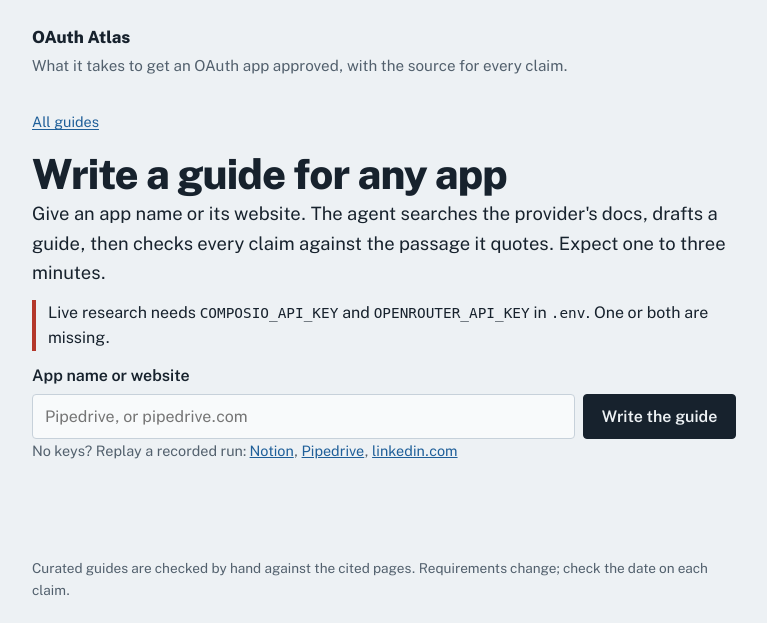
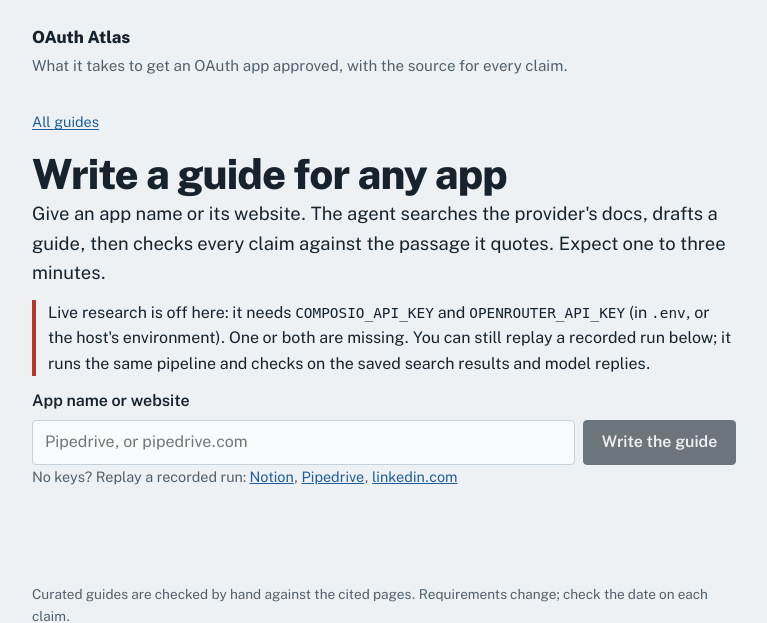
Before and after one commit to Arjade25/OAuth-Atlas, a FastAPI app: page /generate in a window 1280 px wide. Shown: the top 623 px of the page, without its empty margins (256-1023 px from the left). Run offline with FastAPI, Linux system fonts and the light colour scheme.

Commit message:
Make the app deployable as a public demo on Render
- render.yaml: free web service, uvicorn on $PORT, health check on
  /api/guides, keys as unsynced secrets, LLM support judge (PyTorch does
  not fit the free plan).
- With no API keys the site runs in replay mode: the Write button is
  disabled with an explanation, and a live request points to the recorded
  runs instead of failing at setup.
- Live runs are capped (LIVE_RUNS_PER_HOUR, default 6) and run one at a
  time, so a public link cannot exhaust the free API quota. Replays are
  never capped.
- README: a Try it section for reviewers and deploy steps; 112 tests.

Co-Authored-By: Claude Opus 5.5 <noreply@anthropic.com>
Claude-Session: https://claude.ai/code/session_013wwgskm9hnoMAynb16e64E

```diff
--- a/atlas/app.py
+++ b/atlas/app.py
@@ -7,7 +7,11 @@ from __future__ import annotations
 
 import json
 import os
+import threading
+import time
+from collections import deque
 from pathlib import Path
+from typing import Optional
 
 from fastapi import FastAPI, HTTPException, Request
 from fastapi.responses import HTMLResponse, JSONResponse, StreamingResponse
@@ -159,6 +163,26 @@ def generate_page(request: Request, app_name: str = ""):
         "ready": ready, "setup_message": msg, "recordings": _recordings(), "prefill": app_name})
 
 
+# A public demo spends the host's free API quota, so live runs are capped and
+# run one at a time. Replays are free and never capped.
+_live_lock = threading.Lock()
+_live_starts: deque[float] = deque()
+
+
+def _live_slot() -> Optional[str]:
+    """Reserve a live run, or say why not."""
+    cap = int(os.getenv("LIVE_RUNS_PER_HOUR", "6"))
+    now = time.monotonic()
+    while _live_starts and now - _live_starts[0] > 3600:
+        _live_starts.popleft()
+    if len(_live_starts) >= cap:
+        return f"This server allows {cap} live runs an hour and they are used up. Replay a recorded run instead."
+    if not _live_lock.acquire(blocking=False):
+        return "Another live run is in progress. Try again in a minute, or replay a recorded run."
+    _live_starts.append(now)
+    return None
+
+
 def _events(query: str, replay: bool):
     def send(d: dict) -> str:
         return f"data: {json.dumps(d)}\n\n"
@@ -167,6 +191,25 @@ def _events(query: str, replay: bool):
     if not query:
         yield send({"type": "error", "message": "Enter an app name or website."})
         return
+    if not replay:
+        ready, _ = _keys_ready()
+        if not ready:
+            yield send({"type": "error", "message": "Live research is off on this server because no API keys are set. "
+                                                    "Replay one of the recorded runs instead."})
+            return
+        why_not = _live_slot()
+        if why_not:
+            yield send({"type": "error", "message": why_not})
+            return
+        try:
+            yield from _run(query, replay, send)
+        finally:
+            _live_lock.release()
+        return
+    yield from _run(query, replay, send)
+
+
+def _run(query: str, replay: bool, send):
     try:
         if replay:
             path = pipeline.RUNS_DIR / f"{slugify(pipeline.resolve(query).app)}.json"
--- a/atlas/templates/generate.html
+++ b/atlas/templates/generate.html
@@ -8,14 +8,14 @@
   <p class="lede">Give an app name or its website. The agent searches the provider's docs, drafts a guide, then checks every claim against the passage it quotes. Expect one to three minutes.</p>
 
   {% if not ready %}
-  <p class="setup-note">Live research needs <code>COMPOSIO_API_KEY</code> and <code>OPENROUTER_API_KEY</code> in <code>.env</code>. {{ setup_message }}</p>
+  <p class="setup-note">Live research is off here: it needs <code>COMPOSIO_API_KEY</code> and <code>OPENROUTER_API_KEY</code> (in <code>.env</code>, or the host's environment). {{ setup_message }} You can still replay a recorded run below; it runs the same pipeline and checks on the saved search results and model replies.</p>
   {% endif %}
 
   <form id="gen" class="gen-form" autocomplete="off">
     <label for="app">App name or website</label>
     <div class="gen-row">
       <input id="app" name="app" required placeholder="Pipedrive, or pipedrive.com" value="{{ prefill }}">
-      <button type="submit" id="go">Write the guide</button>
+      <button type="submit" id="go"{% if not ready %} disabled title="Live research needs API keys"{% endif %}>Write the guide</button>
     </div>
     {% if recordings %}
     <p class="note">No keys? Replay a recorded run:
@@ -29,6 +29,7 @@
 </section>
 
 <script>
+  const READY = {{ 'true' if ready else 'false' }};
   const form = document.getElementById('gen'), log = document.getElementById('log'),
         result = document.getElementById('result'), go = document.getElementById('go');
   let source = null;
@@ -45,7 +46,7 @@
       li.textContent = ev.message;
       log.appendChild(li);
       if (ev.type === 'done' || ev.type === 'error') {
-        source.close(); go.disabled = false; go.textContent = 'Write the guide';
+        source.close(); go.disabled = !READY; go.textContent = 'Write the guide';
         if (ev.type === 'done') {
           result.hidden = false;
           result.innerHTML = '';
@@ -57,9 +58,9 @@
     };
     source.onerror = () => {
       if (source.readyState === EventSource.CLOSED) return;
-      source.close(); go.disabled = false; go.textContent = 'Write the guide';
+      source.close(); go.disabled = !READY; go.textContent = 'Write the guide';
       const li = document.createElement('li'); li.className = 'ev ev-error';
-      li.textContent = 'Lost the connection to the server. Check the terminal running the app.';
+      li.textContent = 'Lost the connection to the server. Try again, or replay a recorded run.';
       log.appendChild(li);
     };
   }
```
Also changed, not shown: render.yaml (added, +26 -0 lines), tests/test_generate_web.py (+20 -0 lines), README.md.
